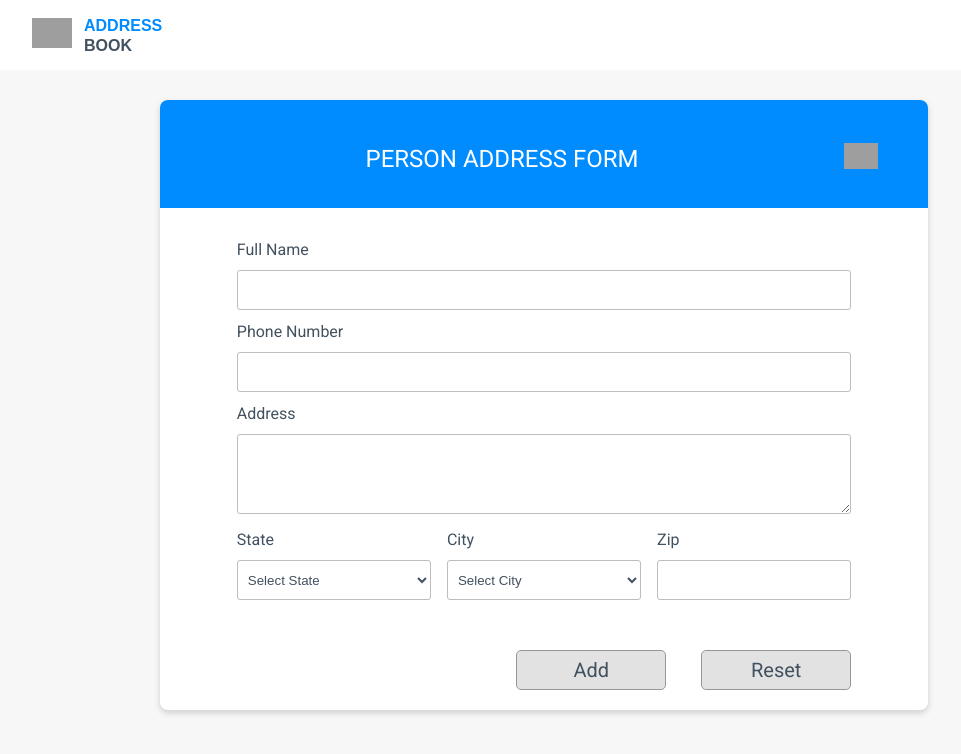
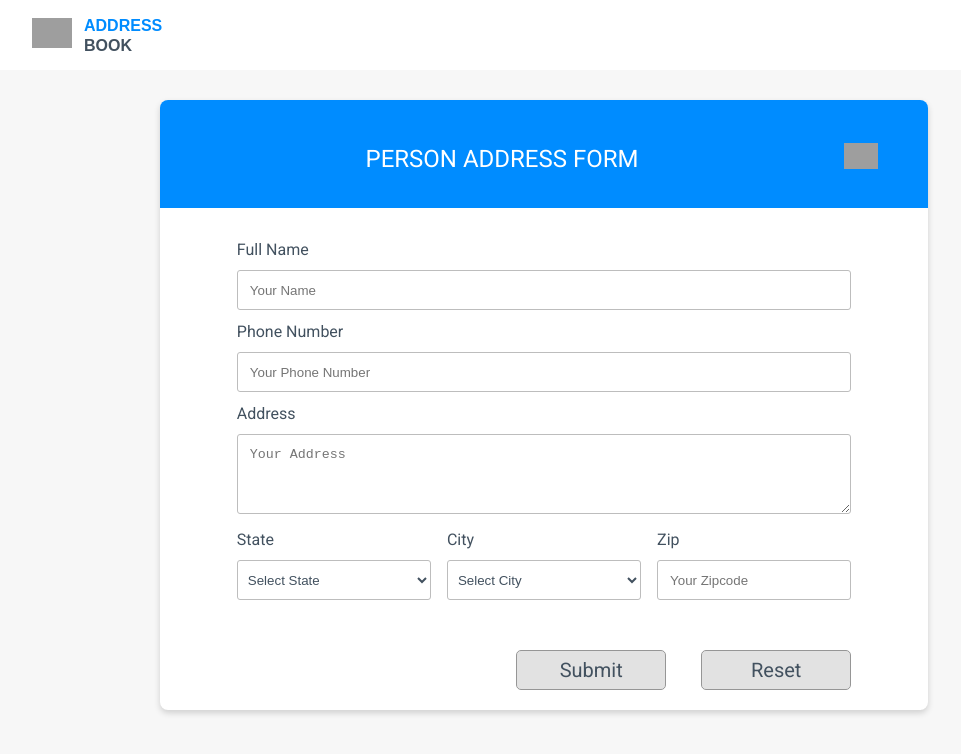
Before and after one commit to samsenthil10/address-book-application, a React (Create React App) app: page / in a window 1280 px wide. Shown: the top 754 px of the page, without its empty margins (96-1057 px from the left). Built offline with nearby package versions, Linux system fonts and the light colour scheme; grey boxes are pictures that could not be loaded.

Commit message:
Added: To add employee to backend

```diff
--- a/src/components/address-book-form/AddressBookForm.jsx
+++ b/src/components/address-book-form/AddressBookForm.jsx
@@ -1,69 +1,222 @@
 import './AddressBookForm.scss';
-import { Link } from 'react-router-dom';
+import React, { useState, useEffect } from 'react';
+import { useParams, Link } from 'react-router-dom';
+import AddressBookService from '../../services/AddressBookService';
 
 const AddressBookForm = (props) => {
 
+    let initialValue = {
+        name: '',
+        phoneNumber: '',
+        address: '',
+        city: '',
+        state: '',
+        zip: '',
+        isUpdate: false,
+        error: {
+            name: '',
+            phoneNumber: '',
+            address: '',
+            city: '',
+            state: '',
+            zip: ''
+        }
+    }
+
+    const addressBookService = new AddressBookService();
+
+    const [formValue, setForm] = useState(initialValue);
+    const [displayMessageSuccess, setDisplayMessageSuccess] = useState("");
+    const [displayMessageError, setDisplayMessageError] = useState("");
+    const { id } = useParams()
+
+    const changeValue = (event) => {
+        setForm({ ...formValue, [event.target.name]: event.target.value })
+    }
+
+    const validData = async () => {
+        let isError = false;
+        let error = {
+            name: '',
+            phoneNumber: '',
+            address: '',
+            city: '',
+            state: '',
+            zip: ''
+
+        }
+        const namePattern = /^[A-Z]{1}[A-Za-z]{2,}([\s]?([a-zA-Z]+))*$/
+        if (!namePattern.test(formValue.name) || formValue.name.length < 1) {
+            error.name = 'Invalid Name'
+            isError = true;
+        }
+        const phoneNumberPattern = /^[+]?([0-9]{2})?[789]{1}[0-9]{9}$/
+        if (!phoneNumberPattern.test(formValue.phoneNumber) || formValue.phoneNumber.length < 1) {
+            error.phoneNumber = 'Invalid PhoneNumber'
+            isError = true;
+        }
+        const addressPattern = /^[a-zA-Z0-9]{3,}([\s]?[a-zA-Z0-9]{3,})*$/
+        if (!addressPattern.test(formValue.address) || formValue.address.length < 1) {
+            error.address = 'Invalid Address'
+            isError = true;
+        }
+        const zipPattern = /^[0-9]{3}[\s]?[0-9]{3}$/
+        if (!zipPattern.test(formValue.zip) || formValue.zip.length < 1) {
+            error.zip = 'Invalid ZipCode'
+            isError = true;
+        }
+
+        if (formValue.city.length < 1) {
+            error.city = 'City is required'
+            isError = true;
+        }
+        if (formValue.state.length < 1) {
+            error.state = 'State is required'
+            isError = true;
+        }
+
+        await setForm({ ...formValue, error: error })
+        return isError;
+    }
+
+
+    useEffect(() => {
+
+        if (id) {
+            formValue.isUpdate = true
+            addressBookService.getContact(id).then(contact => {
+                setForm({
+                    ...formValue,
+                    firstName: contact.data.data.firstName,
+                    lastName: contact.data.data.lastName,
+                    phoneNumber: contact.data.data.phoneNumber,
+                    address: contact.data.data.address,
+                    city: contact.data.data.city,
+                    state: contact.data.data.state,
+                    zip: contact.data.data.zip
+                });
+            })
+        }
+
+    })
+
+    const save = async (event) => {
+        event.preventDefault();
+
+        if (await validData()) {
+            return;
+        } else {
+
+            var  nameArray = formValue.name.split(" ")
+            let object = {
+
+                firstName: nameArray[0],
+                lastName: nameArray[1],
+                phoneNumber: formValue.phoneNumber,
+                address: formValue.address,
+                city: formValue.city,
+                state: formValue.state,
+                zip: formValue.zip,
+            };
+            if (formValue.isUpdate) {
+                addressBookService
+                    .updateContact(id, object)
+                    .then((data) => {
+                        setDisplayMessageError("")
+                        setDisplayMessageSuccess("Successfully Updated Contact")
+                        setTimeout(3000)
+                        reset()
+                    })
+                    .catch((error) => {
+                        setDisplayMessageSuccess("")
+                        setDisplayMessageError("Error While Updating Contact")
+                    });
+            } else {
+                console.log(object)
+                addressBookService
+                    .addContact(object)
+                    .then((data) => {
+                        setDisplayMessageError("")
+                        setDisplayMessageSuccess("Successfully Added Contact")
+                        setTimeout(3000)
+                        reset()
+                    })
+                    .catch((err) => {
+                        setDisplayMessageSuccess("")
+                        setDisplayMessageError("Error While Adding Contact")
+                    });
+            }
+        }
+    }
+
+    const reset = () => {
+        setForm({ ...initialValue, id: formValue.employeeId, isUpdate: formValue.isUpdate });
+        window.scrollTo({ top: 0, behavior: 'smooth' });
+    }
+
     return (
         <body>
-            <header class="header-content header">
-                <div class="logo-content">
-                    <Link to="/"><img class="logo-content-img" src="../assets/images/logo.png" alt=""></img></Link>
+            <header className="header-content header">
+                <div className="logo-content">
+                    <Link to="/"><img className="logo-content-img" src="../assets/images/logo.png" alt=""></img></Link>
                     <div>
-                        <span class="text-address">ADDRESS</span><br></br>
-                        <span class="text-address text-book">BOOK</span>
+                        <span className="text-address">ADDRESS</span><br></br>
+                        <span className="text-address text-book">BOOK</span>
                     </div>
                 </div>
             </header>
 
-            <div class="form-content">
-                <form class="form" name="contactForm" action="#" onreset="resetForm()" onsubmit="save(event)">
-                    <div class="form-head">
-                        <div class="form-head-text">Person Address Form</div>
-                        <Link to="/"><img src="../assets/images/cancel.png" alt="" class="form-cancel-img"></img></Link>
+            <div className="form-content">
+                <form className="form" name="contactForm" action="#" onSubmit={save}>
+                    <div className="form-head">
+                        <div className="form-head-text">Person Address Form</div>
+                        <Link to="/"><img src="../assets/images/cancel.png" alt="" className="form-cancel-img"></img></Link>
                     </div>
-                    <div class="row-content">
-                        <label class="label text" for="name">Full Name</label>
-                        <div class="row-input">
-                            <input class="input" type="text" name="Name" id="name" required autocomplete="off"></input>
-                            <error-output class="name-error" for="text"></error-output>
+                    <div className="row-content">
+                        <label className="label text" for="name">Full Name</label>
+                        <div className="row-input">
+                            <input className="input" type="text" name="name" id="name" required autoComplete="off" value={formValue.name} onChange={changeValue} placeholder="Your Name"></input>
+                            <div className="error-output" for="text">{formValue.error.name}</div>
                         </div>
                     </div>
-                    <div class="row-content">
-                        <label class="label text" for="phone">Phone Number</label>
-                        <input class="input" type="text" name="Phone" id="phone" required autocomplete="off"></input>
-                        <error-output class="phone-error" for="text"></error-output>
+                    <div className="row-content">
+                        <label className="label text" for="phone">Phone Number</label>
+                        <input className="input" type="text" name="phoneNumber" id="phone" required autoComplete="off" value={formValue.phoneNumber} onChange={changeValue} placeholder="Your Phone Number"></input>
+                        <div className="error-output" for="text">{formValue.error.phoneNumber}</div>
                     </div>
-                    <div class="row-content">
-                        <label class="label text" for="address">Address</label>
-                        <textarea class="input" id="address" name="Address" required autocomplete="off"></textarea>
-                        <error-output class="address-error" for="text"></error-output>
+                    <div className="row-content">
+                        <label className="label text" for="address">Address</label>
+                        <textarea className="input" id="address" name="address" required autoComplete="off" value={formValue.address} onChange={changeValue} placeholder="Your Address"></textarea>
+                        <div className="error-output" for="text">{formValue.error.address}</div>
                     </div>
-                    <div class="row-content-exp">
-                        <div class="oneRow-content">
-                            <label class="label text" for="state">State</label>
-                            <select id="sts" name="stt" class="form-control select-input getState" required><option value="0">Select State</option>
+                    <div className="row-content-exp">
+                        <div className="oneRow-content">
+                            <label className="label text" for="state">State</label>
+                            <select name="state" id="state" className="select-input" required onChange={changeValue} value={formValue.state}><option value="0">Select State</option>
                                 <option value="Karnataka">Karnataka</option></select>
                         </div>
-                        <div class="oneRow-content">
-                            <label class="label text" for="city">City</label>
-                            <select id="state" class="form-control select-input getCity" required>
+                        <div className="oneRow-content">
+                            <label className="label text" for="city">City</label>
+                            <select name="city" id="city" className="select-input" required onChange={changeValue} value={formValue.city}>
                                 <option value="0">Select City</option>
-                                <option value="Bangalore">Bangalore</option></select>
+                                <option value="Bangalore">Bangalore</option>
+                                <option value="Mysore">Mysore</option></select>
                         </div>
-                        <div class="zip-container">
-                            <label class="label text" for="zip">Zip</label>
-                            <input class="input" type="text" name="Zip" id="zip" required autocomplete="off"></input>
-                            <error-output class="zipcode-error" for="text"></error-output>
+                        <div className="zip-container">
+                            <label className="label text" for="zip">Zip</label>
+                            <input className="input" type="text" name="zip" id="zip" required autoComplete="off" value={formValue.zip} onChange={changeValue} placeholder="Your Zipcode"></input>
+                            <div className="error-output" for="text"></div>
                         </div>
                     </div>
 
-                    <div class="submit-reset-container">
-                        <button type="submit" class="button submitButton" id="submitButton">Add</button>
-                        <button type="button" onclick= "resetForm" class="button">Reset</button>
+                    <div className="submit-reset-container">
+                        <button type="submit" className="button submitButton" id="submitButton" onClick={save}>{formValue.isUpdate ? 'Update' : 'Submit'}</button>
+                        <button type="button" onClick={reset} className="button">Reset</button>
                     </div>
+                    <div className="displayMessageSuccess">{displayMessageSuccess}</div>
+                    <div className="displayMessageError">{displayMessageError}</div>
                 </form>
             </div>
-
         </body>
 
     )
```
